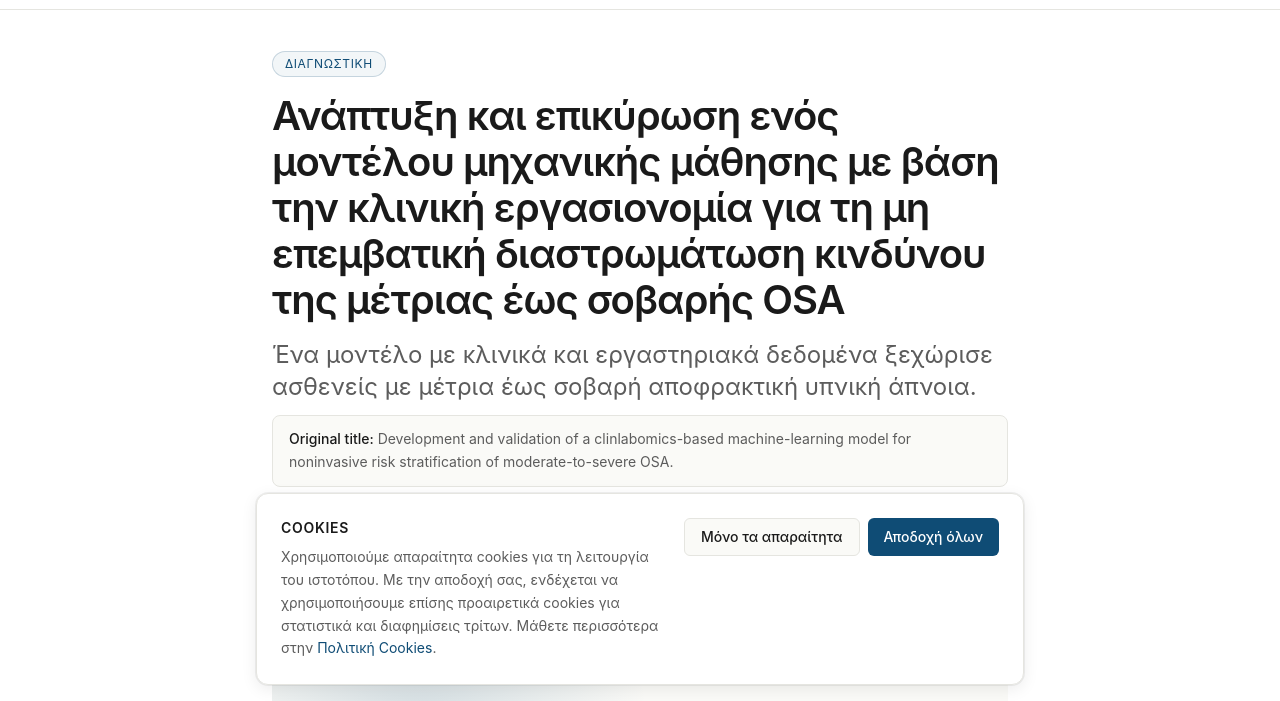
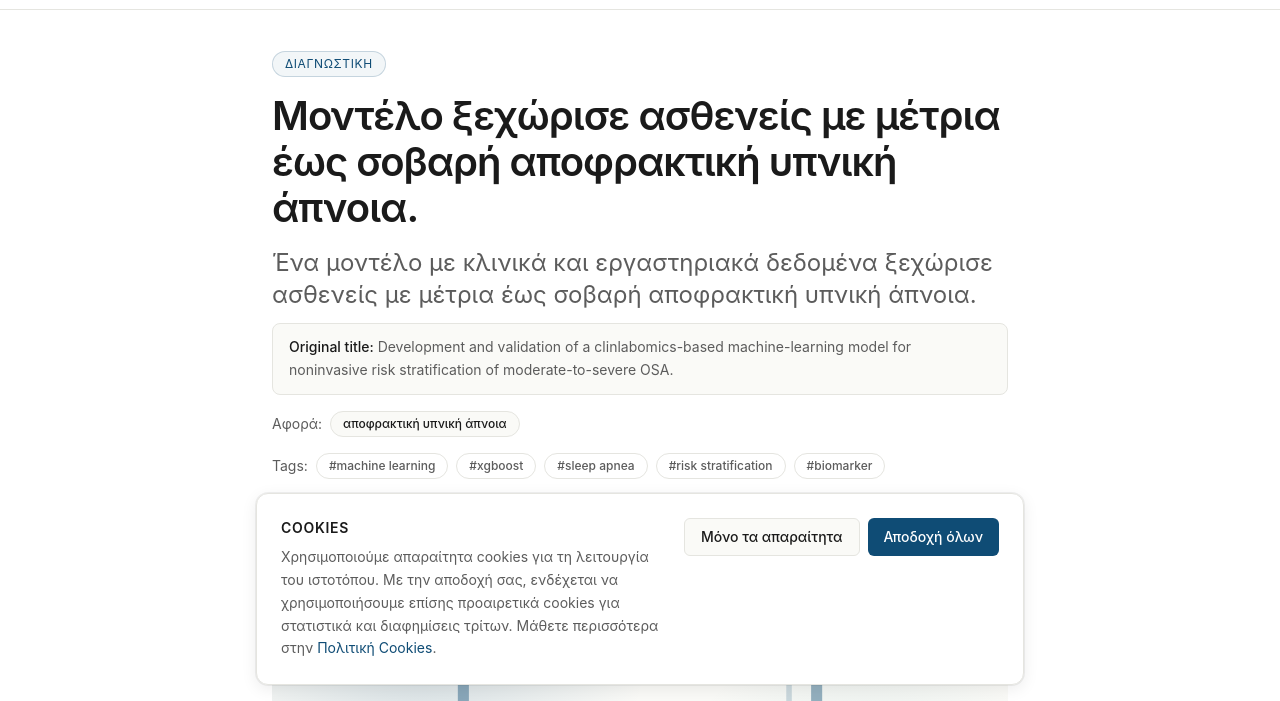
Before and after one commit to markware-aws/aimedical, an Astro site in the folder fe/: page /articles/2026/anaptyxi-kai-epikyrosi-enos-monteloy-michanikis-mathisis-me-vasi-tin-kliniki-erg in a window 1280 px wide. Shown: the part 99-800 px from the top of the page. Built offline with nearby package versions, Linux system fonts and the light colour scheme; Astro itself is replaced by a stand-in of ours; a web font is replaced by a local one.

Commit message:
Update anaptyxi-kai-epikyrosi-enos-monteloy-michanikis-mathisis-me-vasi-tin-kliniki-erg.mdx

```diff
--- a/fe/src/content/articles/2026/anaptyxi-kai-epikyrosi-enos-monteloy-michanikis-mathisis-me-vasi-tin-kliniki-erg.mdx
+++ b/fe/src/content/articles/2026/anaptyxi-kai-epikyrosi-enos-monteloy-michanikis-mathisis-me-vasi-tin-kliniki-erg.mdx
@@ -1,5 +1,5 @@
 ---
-title: "Ανάπτυξη και επικύρωση ενός μοντέλου μηχανικής μάθησης με βάση την κλινική εργασιονομία για τη μη επεμβατική διαστρωμάτωση κινδύνου της μέτριας έως σοβαρής OSA"
+title: "Μοντέλο ξεχώρισε ασθενείς με μέτρια έως σοβαρή αποφρακτική υπνική άπνοια."
 originalTitle: "Development and validation of a clinlabomics-based machine-learning model for noninvasive risk stratification of moderate-to-severe OSA."
 subtitle: "Ένα μοντέλο με κλινικά και εργαστηριακά δεδομένα ξεχώρισε ασθενείς με μέτρια έως σοβαρή αποφρακτική υπνική άπνοια."
 date: "2026-05-07"
```
